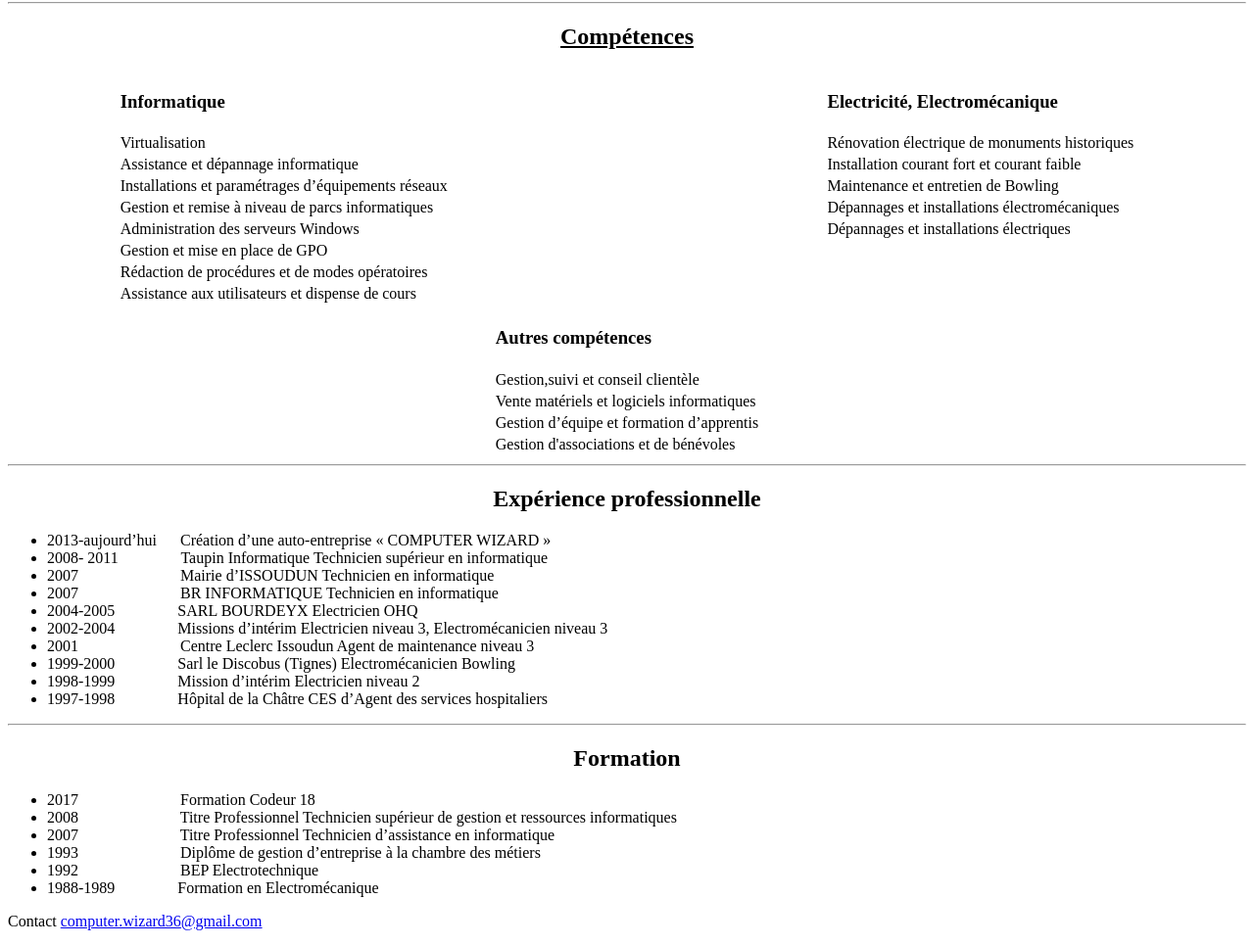
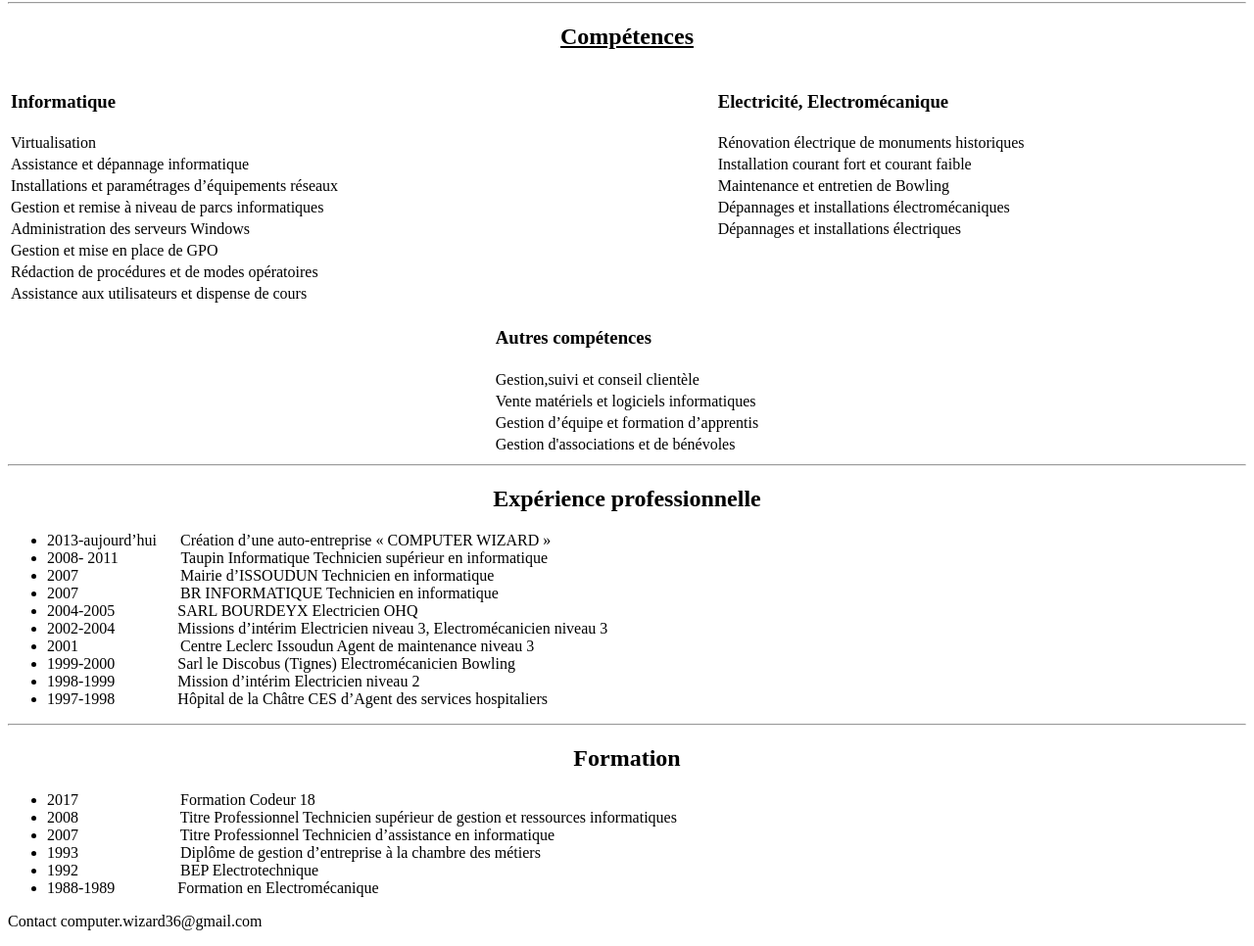
Before and after one commit to StephDecru/semaine2, a plain HTML site: page Mon CV/index.html in a window 1280 px wide. Shown: the part 126-1092 px from the top of the page at 98% size. Drawn offline with Linux system fonts and the light colour scheme.

Commit message:
semaine2 v2.3

```diff
--- a/Mon CV/index.html
+++ b/Mon CV/index.html
@@ -6,7 +6,7 @@
 		<title>Decruyenaere Stéphane Développeur</title>
 	</head>
 	<body>
-		<main style="font-family:Times New Roman">
+		<header>
 			<center>
 				<table>
 					<tr>
@@ -35,6 +35,9 @@
 				<hr />
 				<h2 style="text-align:center"><u>Compétences</u></h2>
 				<center>
+
+		</header>
+		<main style="font-family:Times New Roman">
 
 					<table>
 						<tr>
@@ -198,13 +201,13 @@
 					</li>
 				</ul>
 		</main>
-
-	<body>
 		<footer>
 			<p>
-				Contact <a href="mailto:computer.wizard36@gmail.com"> computer.wizard36@gmail.com</a>
+				Contact <a>computer.wizard36@gmail.com</a>
 			</p>
 		</footer>
 
+	</body>
+
 
 </html>
```
